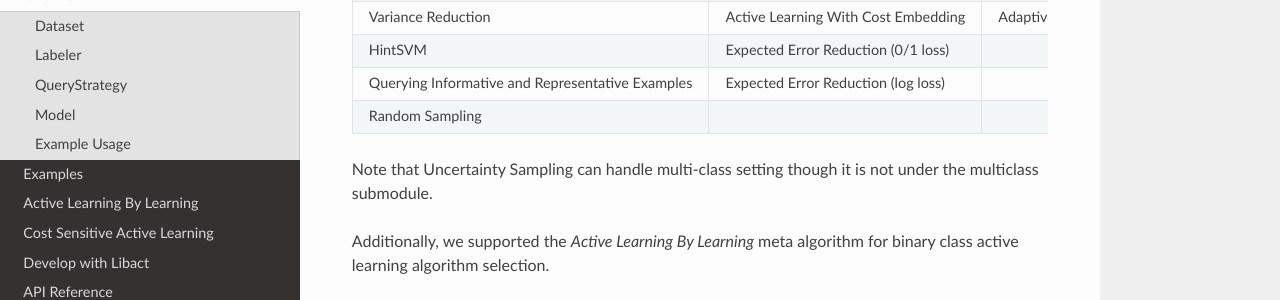
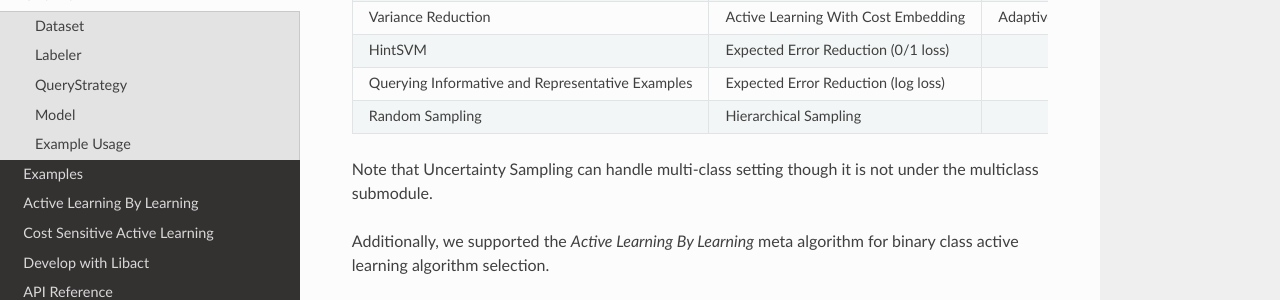
Before and after one commit to ntucllab/libact, a Sphinx documentation site: the page built from docs/overview.rst, in a window 1280 px wide and 900 px high, scrolled down 1175 px. Shown: the part 151-451 px from the top of the window. Built offline with Sphinx 7.4.7 and the Read the Docs theme 2.0.0, drawn with Linux system fonts in a browser that asks for light colours.

Commit message:
update docs/overview.rst

```diff
--- a/docs/overview.rst
+++ b/docs/overview.rst
@@ -51,7 +51,7 @@ Currently supported algorithms includes the following:
 +--------------------------------------------------+---------------------------------------+---------------------------------------------------+
 | Querying Informative and Representative Examples | Expected Error Reduction (log loss)   |                                                   |
 +--------------------------------------------------+---------------------------------------+---------------------------------------------------+
-| Random Sampling                                  |                                       |                                                   |
+| Random Sampling                                  | Hierarchical Sampling                 |                                                   |
 +--------------------------------------------------+---------------------------------------+---------------------------------------------------+
 
 Note that Uncertainty Sampling can handle multi-class setting though it is not
```
